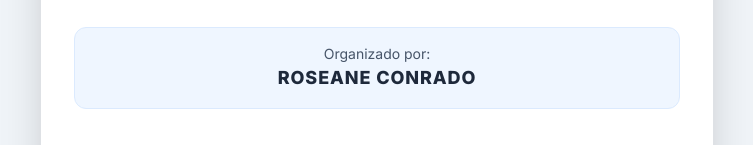
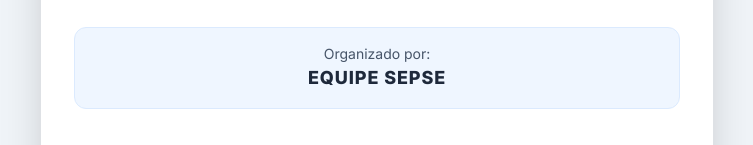
Before and after one commit to fsconrado/fsconrado.github.io, a plain HTML site: page equipesepse/index.html in a window 1280 px wide. Shown: the part 334-479 px from the top of the page, without its empty margins (263-1016 px from the left). Drawn offline with nearby package versions, Linux system fonts and the light colour scheme.

Commit message:
ajuster nome de entrada de Rose para Equipe Sepse.

```diff
--- a/equipesepse/index.html
+++ b/equipesepse/index.html
@@ -32,7 +32,7 @@
 
             <div class="bg-blue-50 p-4 rounded-xl mb-8 border border-blue-100">
                 <p class="text-sm text-slate-600">Organizado por:</p>
-                <p class="text-lg font-bold text-slate-800 uppercase tracking-wider">Roseane Conrado</p>
+                <p class="text-lg font-bold text-slate-800 uppercase tracking-wider">EQUIPE SEPSE</p>
             </div>
 
             <p class="text-slate-600 mb-8 leading-relaxed">
```
